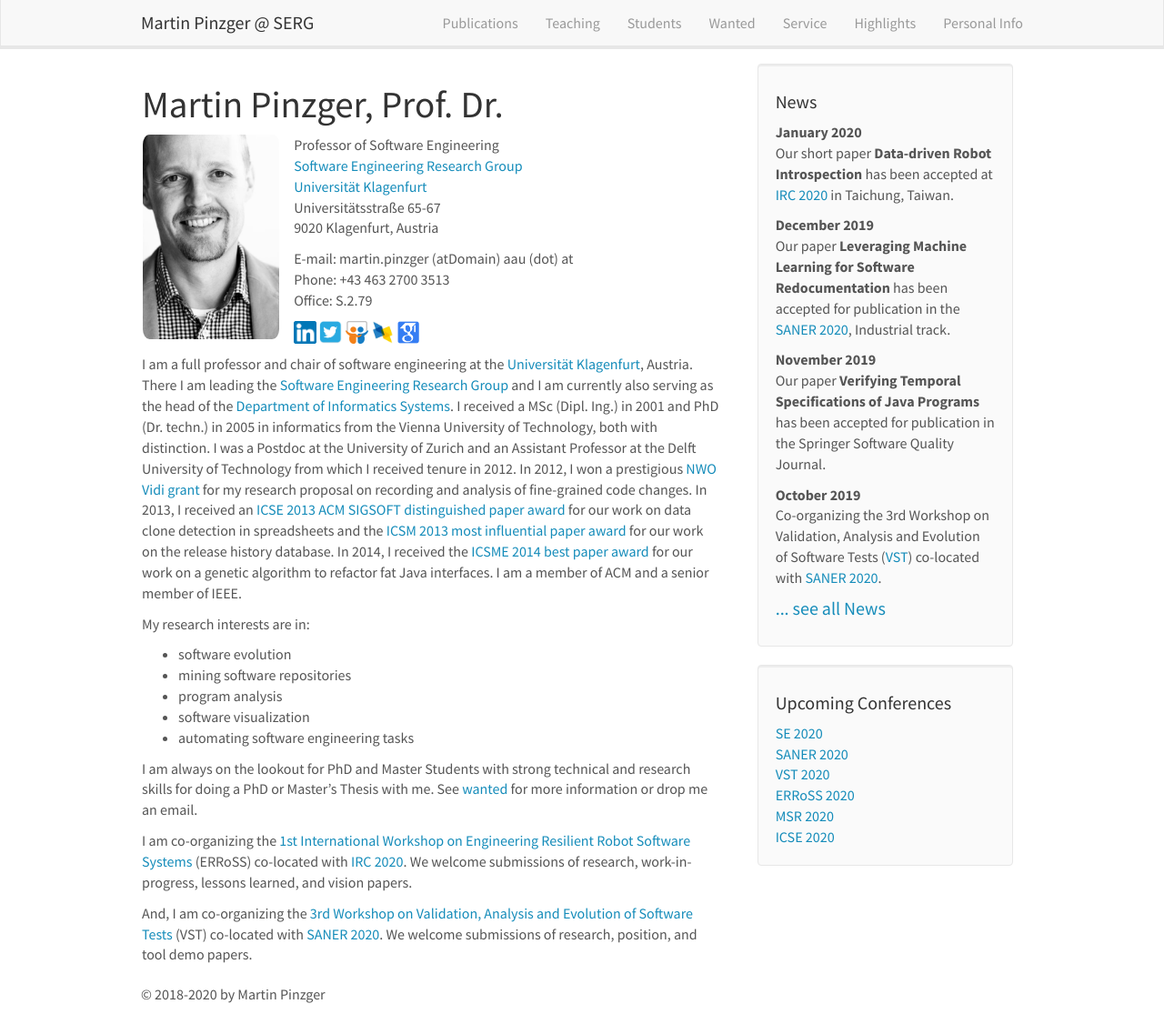
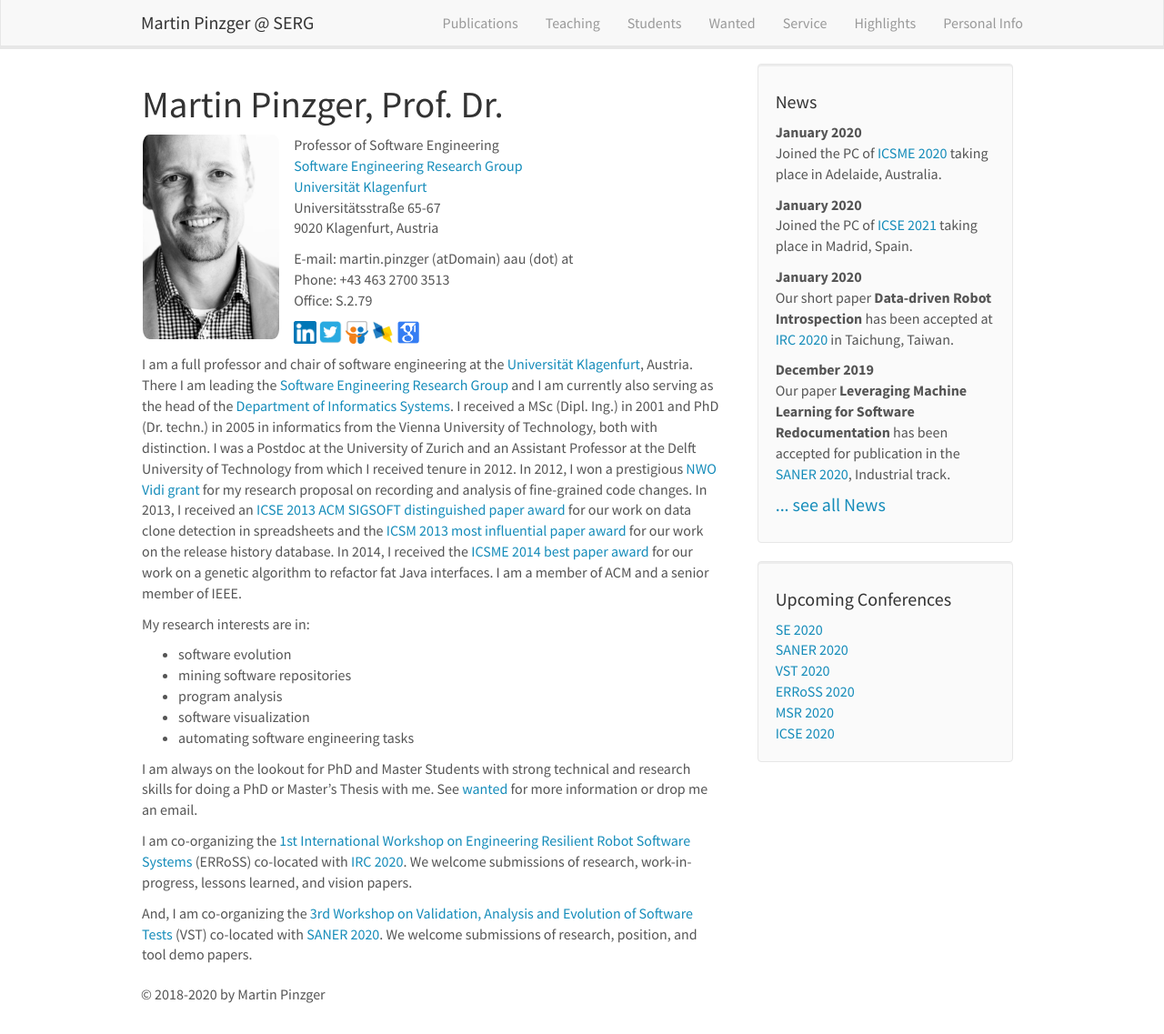
Before and after one commit to pinzger/pinzger.github.io, a Jekyll site: the page built from _pages/home.md, in a window 1280 px wide and 1137 px high. Shown: the whole window at 91% size. Built offline with Jekyll 4.4.1, drawn with Linux system fonts in a browser that asks for light colours; nearby versions of some CDN libraries.

Commit message:
added services and phd students

```diff
--- a/_data/news.yml
+++ b/_data/news.yml
@@ -1,3 +1,9 @@
+- date: <strong>January 2020</strong>
+  headline: "Joined the PC of <a href=\"https://icsme2020.github.io/\">ICSME 2020</a> taking place  in Adelaide, Australia."
+
+- date: <strong>January 2020</strong>
+  headline: "Joined the PC of <a href=\"https://conf.researchr.org/home/icse-2021\">ICSE 2021</a> taking place  in Madrid, Spain."
+
 - date: <strong>January 2020</strong>
   headline: "Our short paper <strong>Data-driven Robot Introspection</strong> has been accepted at <a href=\"http://irc.asia.edu.tw/2020\">IRC 2020</a> in Taichung, Taiwan."
 
--- a/_pages/service.md
+++ b/_pages/service.md
@@ -54,8 +54,9 @@ permalink: /service/
 * Guest editor of the Springer Empirical Software Engineering, special issue on WCRE 2010
 
 ### Program Committee Memberships
-* [ICSE 2020 ACM SRC](https://conf.researchr.org/track/icse-2020/icse-2020-ACM-Student-Research-Competition) - International Conference on Software Engineering, ACM
-Student Research Competition
+* [ICSME 2020](https://icsme2020.github.io/) - International Conference on Software Maintenance and Evolution
+* [ICSE 2021](https://conf.researchr.org/home/icse-2021) - International Conference on Software Engineering
+* [ICSE 2020 ACM SRC](https://conf.researchr.org/track/icse-2020/icse-2020-ACM-Student-Research-Competition) - International Conference on Software Engineering, ACM Student Research Competition
 * [MSR 2020](http://2020.msrconf.org/) - International Conference on Mining Software Repositories
 * [SANER 2020](https://saner2020.csd.uwo.ca) - International Conference on Software Analysis, Evolution, and Reengineering
 * [SE 2020](http://se20.ocg.at/) - Software Engineering (German)
```
Also changed, not shown: _pages/students.md (+3 -1 lines).
